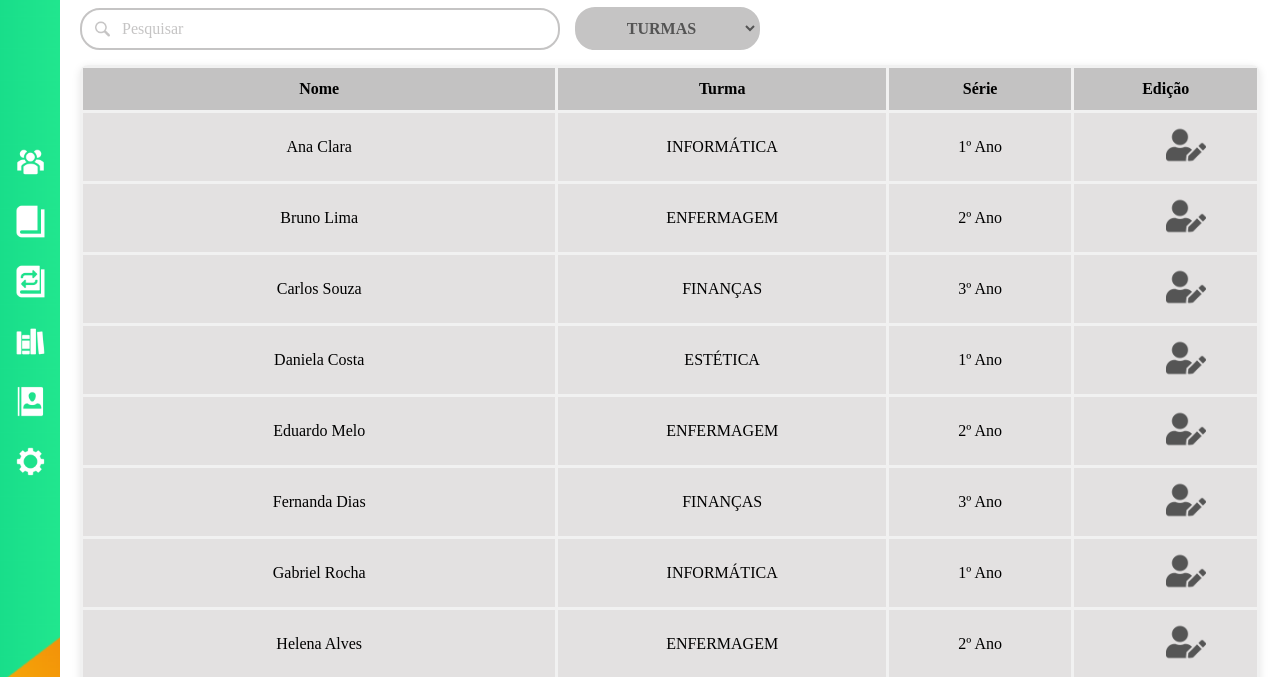
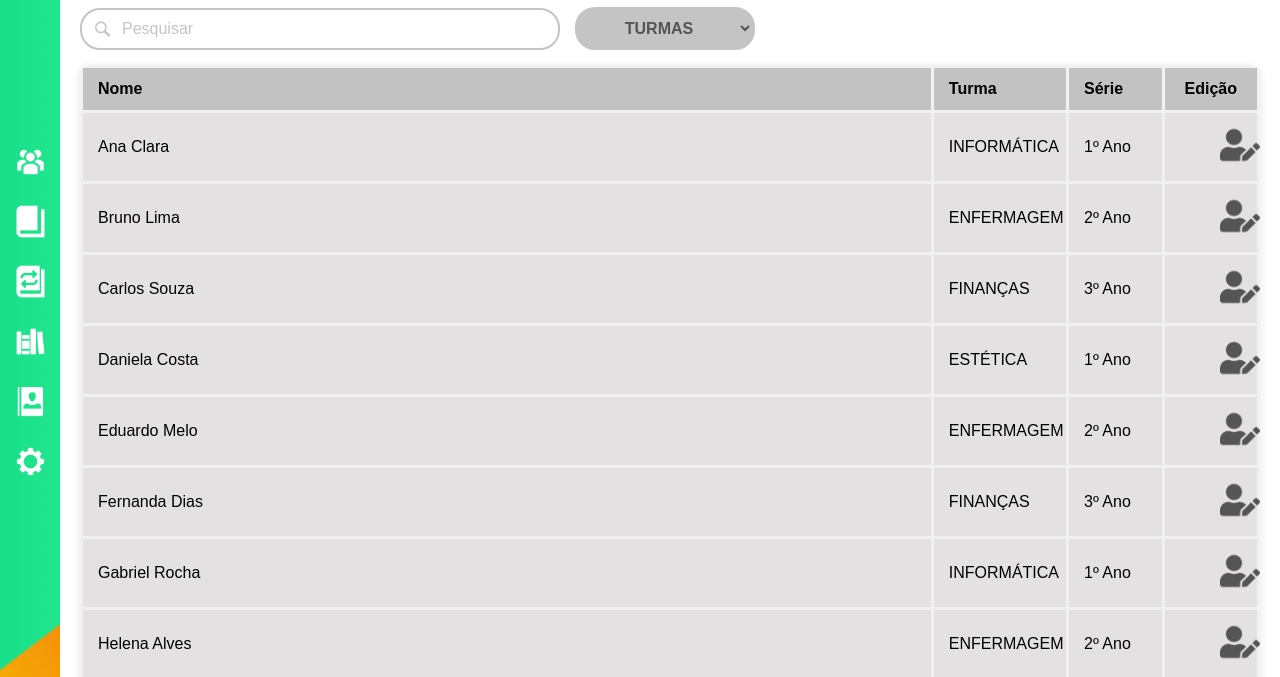
Before and after one commit to DanielOliveira2104/projeto-social, a plain HTML site: page index.html in a window 1280 px wide. Shown: the part 121-798 px from the top of the page. Drawn offline with Linux system fonts and the light colour scheme; files whose address does not match are found by name.

Commit message:
Add files via upload

```diff
--- a/design.css
+++ b/design.css
@@ -1,6 +1,6 @@
 *{
-    font-family:"Kanit";
-    margin: 0;
+    font-family:"Kanit", sans-serif;
+    margin:0;
     padding:0;
 }
 .title-main-page {
@@ -17,14 +17,13 @@ body{
     flex: 1;
     padding: 20px;
 }
-
 /* ========================================== */
 /* Barra Lateral - estrutura e expansão */
 /* ========================================== */
 .barra_lateral {
     display: flex;
-    position: relative;
-    height: 120vh !important;
+    position:relative;
+    height: 118vh !important;
     width: 60px;
     background: url(IMGS/Estrutura/bars.png) center/cover no-repeat;
     border-top-right-radius: 20px;
@@ -346,12 +345,11 @@ thead tr th {
     color: rgb(0, 0, 0);
     position: sticky;
     top: 0;
-    text-align: center; /* Centraliza o cabeçalho */
 }
 
 th, td {
     padding: 12px 15px;
-    text-align: center; /* Centraliza os dados das células */
+    text-align: left;
     border: 3px solid #F1F1F1;
     background: #e3e1e1;
 }
@@ -368,22 +366,18 @@ tr:hover {
    Colunas Específicas
 ============================= */
 .col-nome {
-    width: 30%;
-}
-
-.col-livro {
-    width: 30%; /* Nova coluna "Livro" */
+    width: 40%;
 }
 
 .col-turma {
-    width: 20%;
+    width: 4%;
 }
 
 .col-serie {
-    width: 10%;
+    width: 2%;
 }
 
 .col-edicao {
-    width: 10%;
+    width: 2%;
     text-align: center;
 }
```
